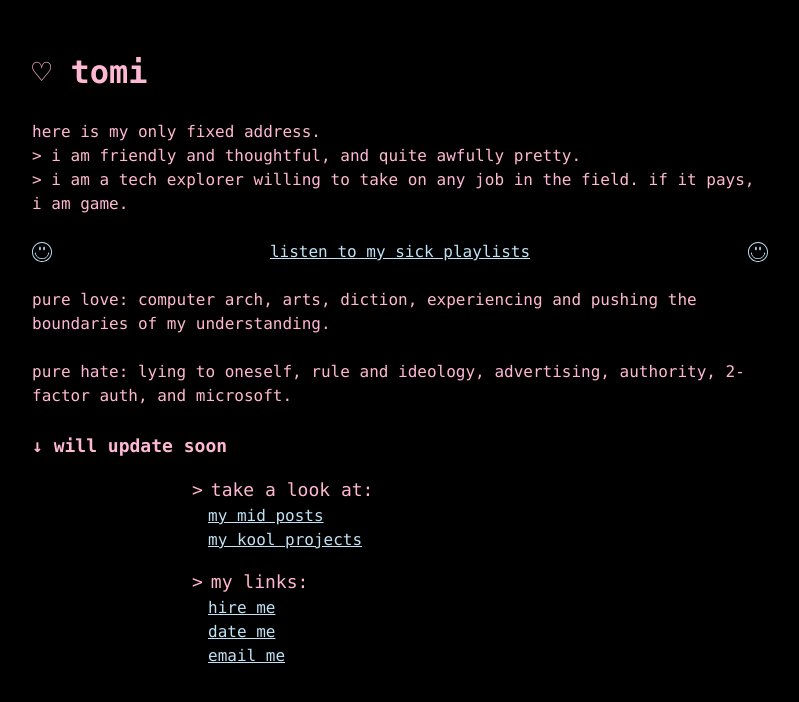
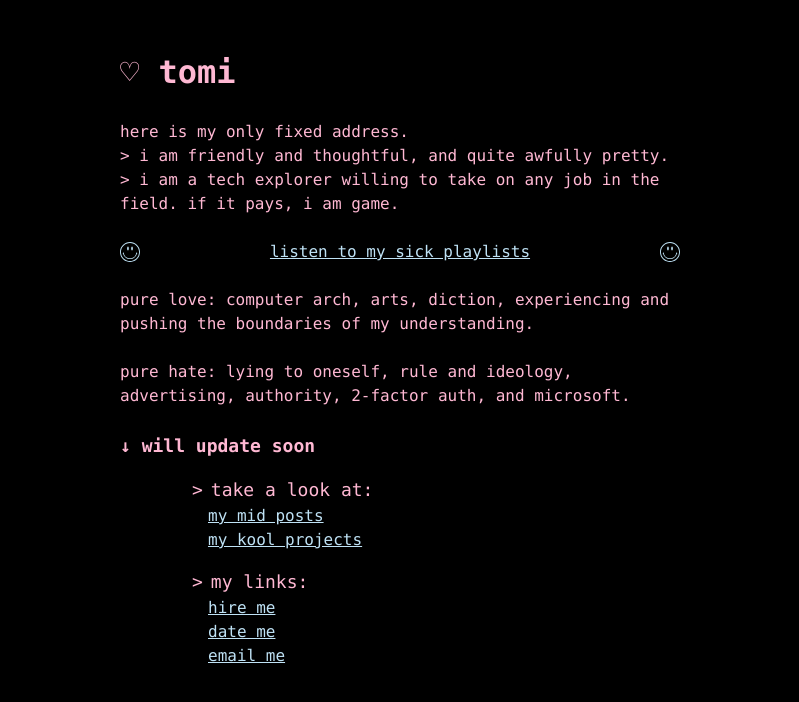
Before and after one commit to xyztomi/personal-page, a Nuxt app: page / in a window 1280 px wide. Shown: the top 702 px of the page, without its empty margins (240-1039 px from the left). Built offline with nearby package versions, Linux system fonts and the light colour scheme.

Commit message:
Refactor app.vue to center content and update styles (md and lg)

```diff
--- a/app.vue
+++ b/app.vue
@@ -1,5 +1,5 @@
 <template>
-  <div>
+  <div class="md:max-w-[600px] lg:max-w-[600px] md:mx-auto lg:mx-auto md:px-5 lg:px-5">
     <Introduction />
     <br />
     <MyPlaylist />
```
